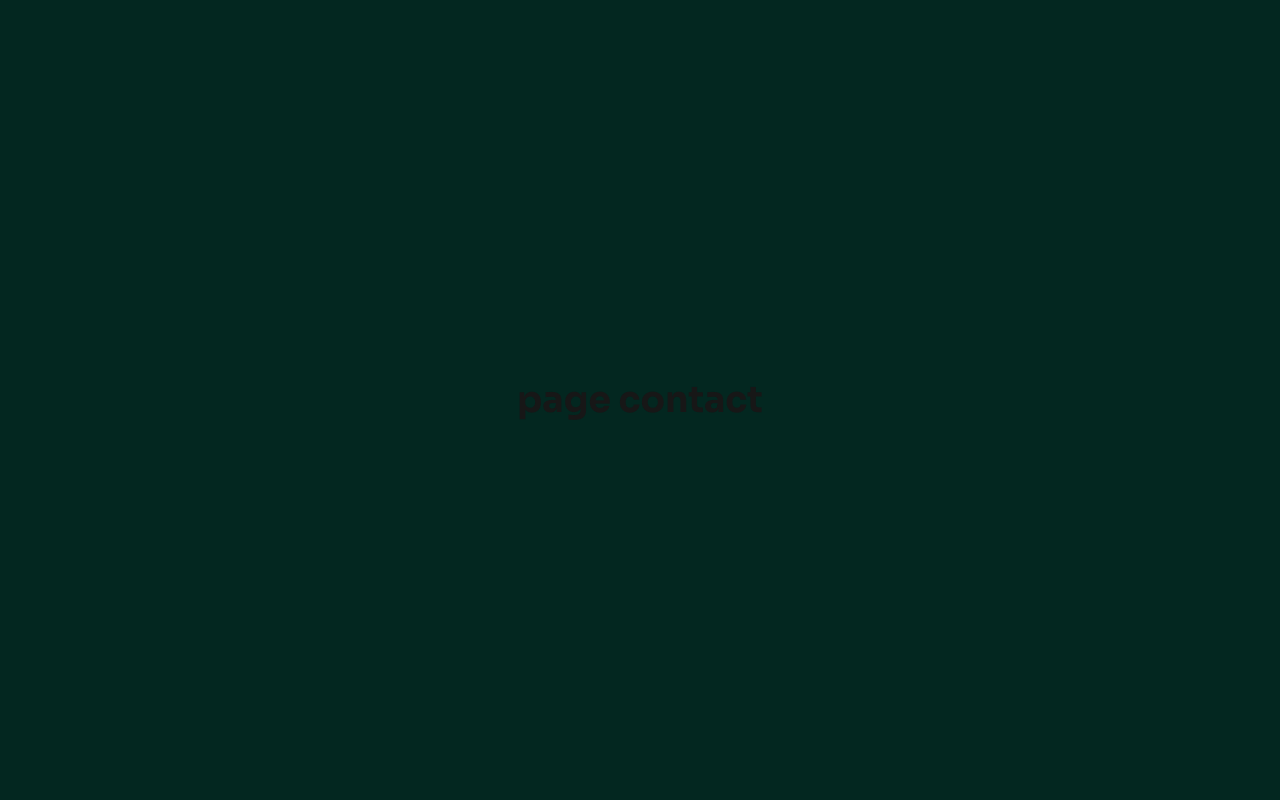
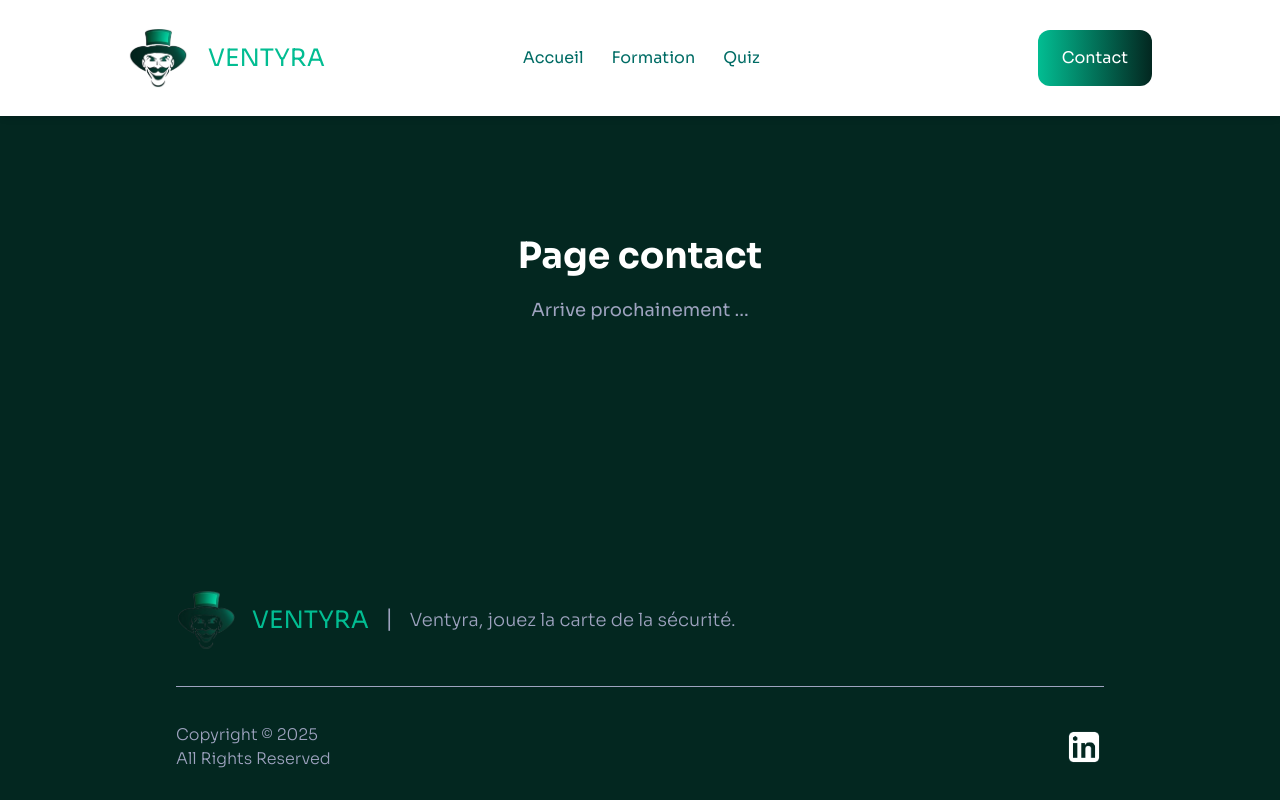
Before and after one commit to Valyors/ventyra, a Next.js app: page /pages/contact in a window 1280 px wide. Built offline with nearby package versions, Linux system fonts and the light colour scheme.

Commit message:
carte responsive

```diff
--- a/app/components/ChatbotWidget.tsx
+++ b/app/components/ChatbotWidget.tsx
@@ -29,7 +29,7 @@ interface ChatWidgetConfig {
 
 const chatWidgetConfig: ChatWidgetConfig = {
   webhook: {
-    url: 'https://theopremartin.app.n8n.cloud/webhook/f406671e-c954-4691-b39a-66c90aa2f103/chat',
+    url: 'https://theopremartin.app.n8n.cloud/webhook/7548a268-396c-450f-9e76-2bb914a43eff/chat',
     route: 'general',
   },
   branding: {
--- a/app/components/FormationModule.tsx
+++ b/app/components/FormationModule.tsx
@@ -11,7 +11,7 @@ export default function FormationModule() {
       description:
         "Découvrez les bases de la cybersécurité et pourquoi elle est essentielle dans notre monde connecté.",
       image: "/module1.png",
-      link: "https://ventyra.fr/pages/comming-soon",
+      link: "/pages/comming-soon",
     },
     {
       id: 2,
@@ -19,35 +19,35 @@ export default function FormationModule() {
       description:
         "Présentation des bonnes pratiques pour sécuriser les mots de passe : complexité, gestionnaires, authentification multi-facteurs et risques associés.",
       image: "/module2.png",
-      link: "https://ventyra.fr/pages/comming-soon",
+      link: "/pages/comming-soon",
     },
     {
       id: 3,
       title: "Module 3 : Déjouer le phishing",
       description: "Techniques pour identifier et éviter les tentatives de phishing, en reconnaissant les signaux d’alerte et en adoptant les bons réflexes.",
       image: "/module3.png",
-      link: "https://ventyra.fr/pages/comming-soon",
+      link: "/pages/comming-soon",
     },
     {
       id: 4,
       title: "Module 4 : Confidentialité au travail et sécurité physique",
       description: "Bonnes pratiques pour protéger les informations sensibles et sécuriser l’accès physique aux espaces de travail.",
       image: "/module4.png",
-      link: "https://ventyra.fr/pages/comming-soon",
+      link: "/pages/comming-soon",
     },
     {
       id: 5,
       title: "Module 5 : Gestion des connexions à distance (Télétravail)",
       description: "Mesures de sécurité pour protéger les accès à distance : VPN, authentification renforcée et bonnes pratiques en télétravail.",
       image: "/module5.png",
-      link: "https://ventyra.fr/pages/comming-soon",
+      link: "/pages/comming-soon",
     },
     {
       id: 6,
       title: "Module 6 : Reconnaître et limiter une cyberattaque",
       description: "Méthodes pour détecter une cyberattaque et actions à entreprendre pour en limiter les impacts.",
       image: "/module6.png",
-      link: "https://ventyra.fr/pages/comming-soon",
+      link: "/pages/comming-soon",
     },
   ];
 
--- a/app/components/RotatingCard.tsx
+++ b/app/components/RotatingCard.tsx
@@ -9,9 +9,8 @@ export default function RotatingCard() {
         <Image
           src="/carte-ventyra.png"
           alt="Ventyra"
-          width={600}
-          height={600}
-          className="absolute rotate-[20deg] inset-0 backface-hidden w-[200px] h-[300px] md:w-[600px] md:h-[400px] mt-20 md:mt-0"
+          fill
+          className="absolute rotate-[20deg] inset-0 backface-hidden object-contain md:mt-0"
         />
       </div>
     </div>
--- a/app/components/navbar.tsx
+++ b/app/components/navbar.tsx
@@ -1,16 +1,16 @@
-// app/components/navbar.tsx
-
 "use client";
 
 import { useState, useEffect } from "react";
 import Link from "next/link";
 import Image from "next/image";
+import { useRouter } from "next/navigation"; // Pour Next.js 13 (app router)
 import { FaBars, FaTimes } from "react-icons/fa";
 
 const Navbar = ({ scrollToFormation }: { scrollToFormation: () => void }) => {
   const [isMenuOpen, setIsMenuOpen] = useState(false);
   const [scrollingUp, setScrollingUp] = useState(true);
   const [lastScrollY, setLastScrollY] = useState(0);
+  const router = useRouter();
 
   const toggleMenu = () => {
     setIsMenuOpen(!isMenuOpen);
@@ -18,27 +18,30 @@ const Navbar = ({ scrollToFormation }: { scrollToFormation: () => void }) => {
 
   useEffect(() => {
     const handleScroll = () => {
-      if (typeof window !== "undefined") {
-        const currentScrollY = window.scrollY;
-
-        // Compare la position de défilement pour savoir si on scroll vers le bas ou vers le haut
-        if (currentScrollY > lastScrollY) {
-          setScrollingUp(false); // Scroll vers le bas
-        } else {
-          setScrollingUp(true); // Scroll vers le haut
-        }
-
-        setLastScrollY(currentScrollY <= 0 ? 0 : currentScrollY); // Mettre à jour la position de défilement
+      const currentScrollY = window.scrollY;
+      if (currentScrollY > lastScrollY) {
+        setScrollingUp(false);
+      } else {
+        setScrollingUp(true);
       }
+      setLastScrollY(currentScrollY <= 0 ? 0 : currentScrollY);
     };
 
     window.addEventListener("scroll", handleScroll);
-    return () => {
-      window.removeEventListener("scroll", handleScroll);
-    };
+    return () => window.removeEventListener("scroll", handleScroll);
   }, [lastScrollY]);
 
-  const closeMenu = () => {
+  const handleFormationClick = () => {
+    // Si on n'est pas sur la page d'accueil, rediriger vers "/"
+    if (window.location.pathname !== "/") {
+      router.push("/"); // redirige vers l'accueil
+      // Utiliser une petite temporisation pour laisser le temps à la page d'accueil de se charger
+      setTimeout(() => {
+        scrollToFormation();
+      }, 300);
+    } else {
+      scrollToFormation();
+    }
     setIsMenuOpen(false);
   };
 
@@ -57,7 +60,6 @@ const Navbar = ({ scrollToFormation }: { scrollToFormation: () => void }) => {
       {/* Navigation (Mobile) */}
       <div className="md:hidden flex items-center">
         <button onClick={toggleMenu} className="relative">
-          {/* Afficher FaBars ou FaTimes selon l'état du menu avec animation de rotation */}
           <div
             className={`text-[#006C65] text-3xl transition-transform duration-300 transform ${
               isMenuOpen ? "rotate-180" : ""
@@ -74,7 +76,7 @@ const Navbar = ({ scrollToFormation }: { scrollToFormation: () => void }) => {
           Accueil
         </Link>
         <button
-          onClick={scrollToFormation}
+          onClick={handleFormationClick}
           className="hover:text-[#02BD92] transition-colors duration-300 ease-in-out"
         >
           Formation
@@ -96,19 +98,13 @@ const Navbar = ({ scrollToFormation }: { scrollToFormation: () => void }) => {
       {/* Menu Burger (Mobile) */}
       {isMenuOpen && (
         <div className="absolute top-[115px] right-0 bg-white w-full h-[300px] flex flex-col items-center space-y-4 p-6 z-40 rounded-b-2xl md:hidden">
-          <Link href="/" className="text-[#006C65] text-xl hover:text-[#02BD92]" onClick={closeMenu}>
+          <Link href="/" className="text-[#006C65] text-xl hover:text-[#02BD92]" onClick={() => setIsMenuOpen(false)}>
             Accueil
           </Link>
-          <button
-            onClick={() => {
-              scrollToFormation();
-              closeMenu();
-            }}
-            className="text-[#006C65] text-xl hover:text-[#02BD92]"
-          >
+          <button onClick={handleFormationClick} className="text-[#006C65] text-xl hover:text-[#02BD92]">
             Formation
           </button>
-          <Link href="/pages/register" className="text-[#006C65] text-xl hover:text-[#02BD92]" onClick={closeMenu}>
+          <Link href="/pages/register" className="text-[#006C65] text-xl hover:text-[#02BD92]" onClick={() => setIsMenuOpen(false)}>
             Quiz
           </Link>
           <Link href="/pages/contact">
--- a/app/layout.tsx
+++ b/app/layout.tsx
@@ -24,7 +24,7 @@ export default function RootLayout({
 }>) {
   return (
     <html lang="en">
-      <body className={`${sora.variable} bg-[#032720]`}>
+      <body className={`${sora.variable} bg-[#032720] text-white`}>
         {children}
       </body>
     </html>
--- a/app/page.tsx
+++ b/app/page.tsx
@@ -25,7 +25,7 @@ export default function Home() {
     <main>
       <Navbar scrollToFormation={scrollToFormation} />
       <div className="pt-24 md:pt-56 md:px-40 text-white">
-        <div className="flex flex-col md:flex-row justify-between items-center">
+        <div className="flex flex-col md:flex-row justify-between">
           <div className="text-center w-[390px] md:w-[900px] md:h-[calc(100vh-180px)] mt-20">
             <TypingText />
             <p className="text-base text-[#9EA3BF] pt-4 pb-8 md:py-14 font-light">
--- a/app/pages/comming-soon/page.tsx
+++ b/app/pages/comming-soon/page.tsx
@@ -1,9 +1,27 @@
 // app/pages/comming-soon/page.tsx
 
-export default function commingsoon() {
-    return (
-      <main className="flex items-center justify-center h-screen">
-        <h1 className="text-4xl font-bold">page comming soon</h1>
-      </main>
-    );
+"use client";
+
+import Footer from "@/app/components/Footer";
+import Navbar from "../../components/navbar";
+
+const Leaderboard = () => {
+  function scrollToFormation(): void {
+    throw new Error("Function not implemented.");
   }
+
+  return (
+    <div className="flex flex-col h-screen">
+      <Navbar scrollToFormation={scrollToFormation} />
+        <div className="flex flex-grow flex-col items-center justify-center text-center">
+          <h1 className="text-4xl font-bold text-[#FFFFFF] mb-5">Page en construction</h1>
+          <p className="text-lg text-[#9EA3BF]">Arrive prochainement ...</p>
+        </div>
+        <div className="px-44">
+          <Footer />
+        </div>
+    </div>
+  );
+};
+
+export default Leaderboard;
--- a/app/pages/contact/page.tsx
+++ b/app/pages/contact/page.tsx
@@ -1,9 +1,27 @@
 // app/pages/contact/page.tsx
 
-export default function Contact() {
-    return (
-      <main className="flex items-center justify-center h-screen">
-        <h1 className="text-4xl font-bold">page contact</h1>
-      </main>
-    );
+"use client";
+
+import Footer from "@/app/components/Footer";
+import Navbar from "../../components/navbar";
+
+const Leaderboard = () => {
+  function scrollToFormation(): void {
+    throw new Error("Function not implemented.");
   }
+
+  return (
+    <div className="flex flex-col h-screen">
+      <Navbar scrollToFormation={scrollToFormation} />
+        <div className="flex flex-grow flex-col items-center justify-center text-center">
+          <h1 className="text-4xl font-bold text-[#FFFFFF] mb-5">Page contact</h1>
+          <p className="text-lg text-[#9EA3BF]">Arrive prochainement ...</p>
+        </div>
+        <div className="px-44">
+          <Footer />
+        </div>
+    </div>
+  );
+};
+
+export default Leaderboard;
```
